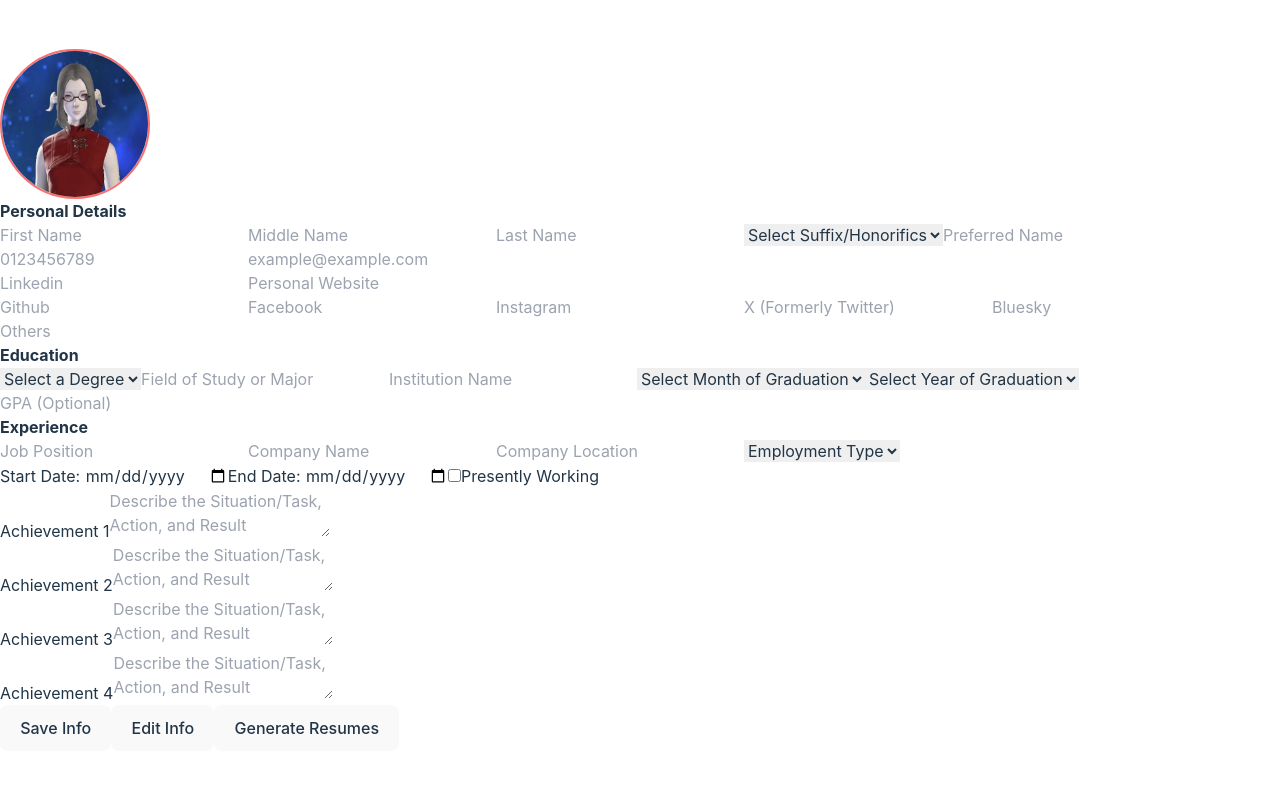
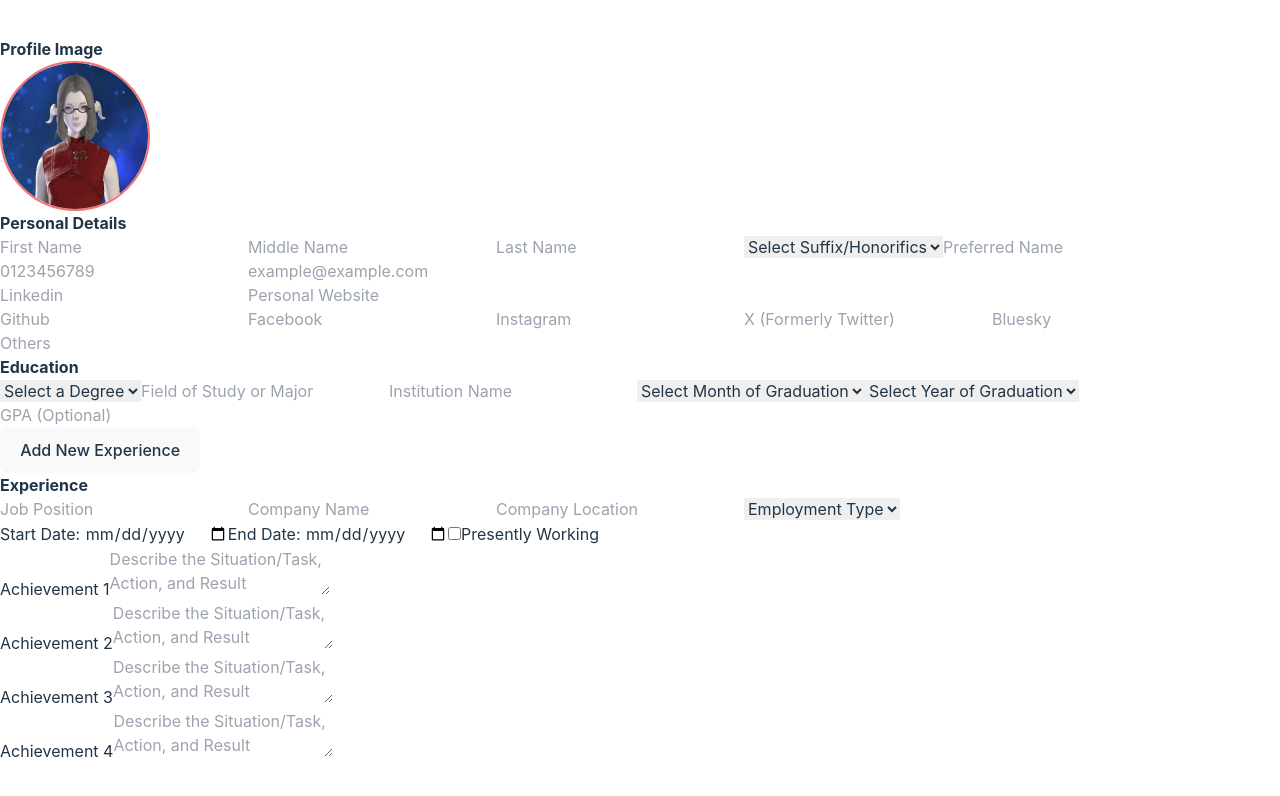
Before and after one commit to leo-jng/cv_application, a React (Vite) app: page / in a window 1280 px wide. Shown: the top 796 px of the page. Built offline with nearby package versions, Linux system fonts and the light colour scheme.

Commit message:
Implemented Experience Component replication for Add Experience feature

```diff
--- a/src/App.jsx
+++ b/src/App.jsx
@@ -50,25 +50,50 @@ const defaultExperienceInfo = {
   // the rest are optional and can be added via user input
 };
 
+const defaultExperienceInfoList = {
+  "Exp_base1" : {...defaultEducationInfo}
+}
+
 function App() {
   const [count, setCount] = useState(0);
 
   const [personalInfo, setPersonalInfo] = useState(defaultPersonalInfo);
   const [educationInfo, setEducationInfo] = useState(defaultEducationInfo);
-  const [experienceInfo, setExperienceInfo] = useState(defaultExperienceInfo);
+  const [experienceInfo, setExperienceInfo] = useState(defaultExperienceInfo); // set to remove
+  const [experienceInfoList, setExperienceInfoList] = useState(defaultExperienceInfoList)
+
 
   const avatarUrl = useRef("src/assets/default_pfp.jpg");
   const [avatarModalOpen, setAvatarModalOpen] = useState(false);
 
-  const [genResume, setGenResume] = useState(false);
+  // const [genResume, setGenResume] = useState(false);
 
   const updateAvatar = (imgSrc) => {
     avatarUrl.current = imgSrc;
   };
+
+  const generateRandomKey = () => {
+    let resultString = "";
+    const alphabets = "abcdefghijklmnopqrstuvwxyz1234567890"
+    for (let i = 0; i <= 15; i++) {
+      resultString+= alphabets[Math.floor(Math.random() * alphabets.length)]
+    }
+    return "Exp_" + resultString;
+  };
+
+  const addNewExperience = () => {
+    const newKey = generateRandomKey();
+    setExperienceInfoList((prevState) => ({
+      ...prevState,
+      [newKey]: { ... defaultEducationInfo}
+    }))
+  }
+
   return (
     <>
       <div className="relative">
-        <img
+      <div className="font-bold">Profile Image</div>
+      <img
           src={avatarUrl.current}
           alt="Profile Avatar"
           className="w-[150px] h-[150px] rounded-full border-2 border-red-400"
@@ -90,12 +115,16 @@ function App() {
       Every new component generated will generate a new key-value pair of key: defaultExperienceInfo.
       Deleting the Component will delete it from the key and the value object from the state Object. */}
 
-      <Experience setExperienceInfo={setExperienceInfo} o1={experienceInfo}/>
+      <button onClick={() => addNewExperience()}>Add New Experience</button>
+      {Object.keys(experienceInfoList).map((ExpKey) => {
+        return <Experience ExpKey={ExpKey} setExperienceInfoList={setExperienceInfoList}/>
+      })}
+      {/* <Experience setExperienceInfo={setExperienceInfo} o1={experienceInfo}/> */}
       {console.log(
         "all objects",
         personalInfo,
         educationInfo,
-        experienceInfo
+        experienceInfoList
       )}
       {/* I should put the save and edit button into each section component instead for higher
       customization capability.
@@ -107,14 +136,14 @@ function App() {
       On save, save inputs and lock the inputs.
       On edits, unlock inputs to edit and generate cancel edit button.
               revert back to saved inputs on cancal and lock input.*/}
-      <button>Save Info</button>
-      <button>Edit Info</button>
+      {/* <button>Save Info</button>
+      <button>Edit Info</button> */}
 
       {/* Once all save status are confirmed true, I can generate a list of resumes from all the resume templates
       I've made in the ResumeTemplate directory. */}
-      <button onClick={() => setGenResume(!genResume)}>Generate Resumes</button>
+      {/* <button onClick={() => setGenResume(!genResume)}>Generate Resumes</button> */}
 
-      {genResume && <BasicTemplate currentAvatarUrl={avatarUrl.current} personaInfo={personalInfo} educationInfo={educationInfo} experienceInfo={experienceInfo} />}
+      {/* {genResume && <BasicTemplate currentAvatarUrl={avatarUrl.current} personaInfo={personalInfo} educationInfo={educationInfo} experienceInfo={experienceInfo} />} */}
         {/* Instead of rendering a resume that in a very clunky way, it would be more organic to make them drag and drop.
         I will use kanvajs library to drag copies of the saved component into the canvas.
         The copies are able to be deleted.
--- a/src/Components/Experience.jsx
+++ b/src/Components/Experience.jsx
@@ -4,23 +4,26 @@
 //                Input in STAR (SITUATION, TASK, ACTION, RESULT) for each job
 
 // Feature to implement later: add and delete experiences
-export default function Experience({setExperienceInfo}) {
+export default function Experience({ ExpKey, setExperienceInfoList}) {
   const updateProfile = (e, keyname) => {
-    setExperienceInfo((prevState) => ({
+    setExperienceInfoList((prevState) => ({
       ...prevState,
-      [keyname]: e.target.value,
+      [ExpKey]: {
+        ...prevState[ExpKey],
+        [keyname]: e.target.value,
+      },
     }));
   };
 
-  const updateJobAchievement = (e, pointname) => {
-    setExperienceInfo((prevState) => ({
-      ...prevState,
-      jobachievement : {
-        ...prevState.jobachievement,
-        [pointname]: e.target.value,
-      }
-    }))
-  }
+  // const updateJobAchievement = (e, pointname) => {
+  //   setExperienceInfo((prevState) => ({
+  //     ...prevState,
+  //     jobachievement : {
+  //       ...prevState.jobachievement,
+  //       [pointname]: e.target.value,
+  //     }
+  //   }))
+  // }
 
   return (
     <>
```
